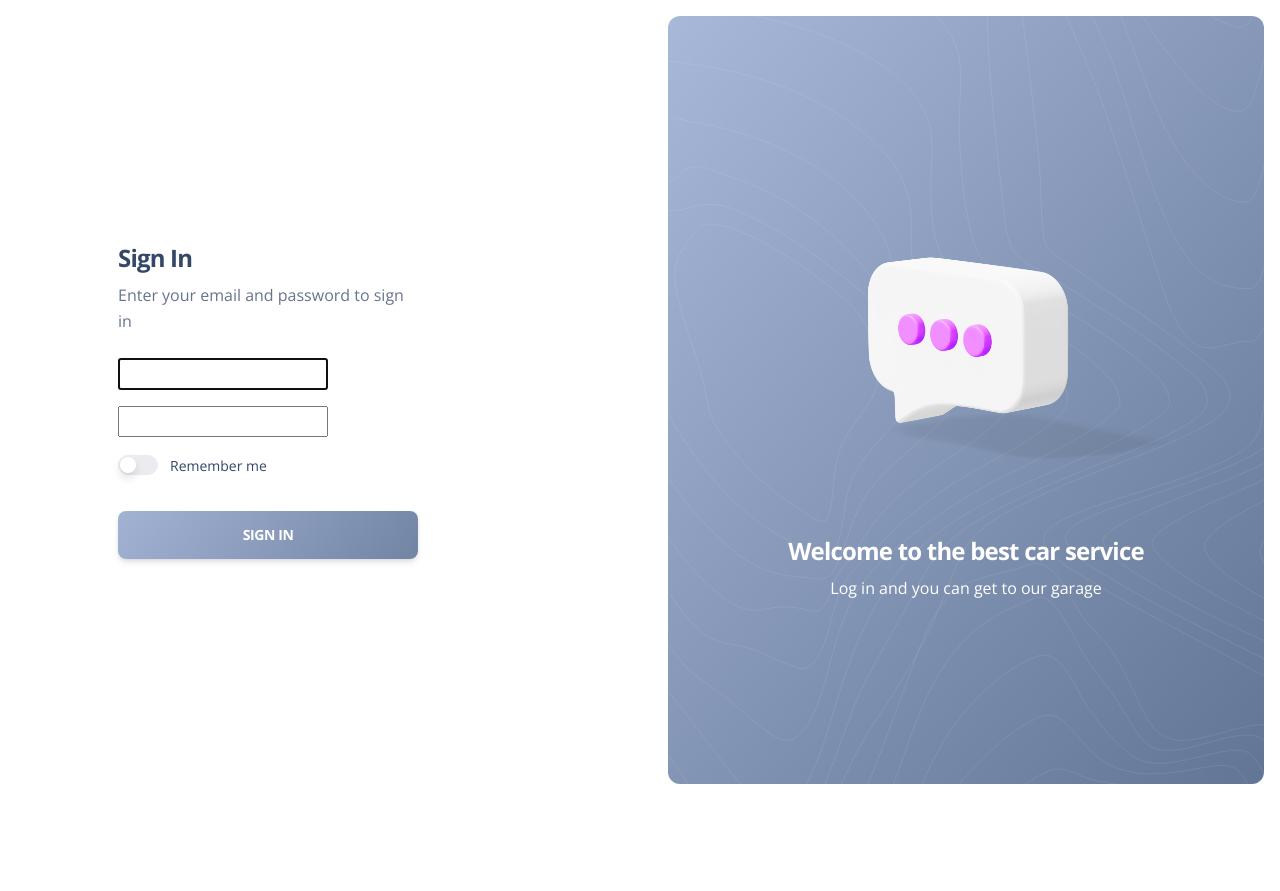
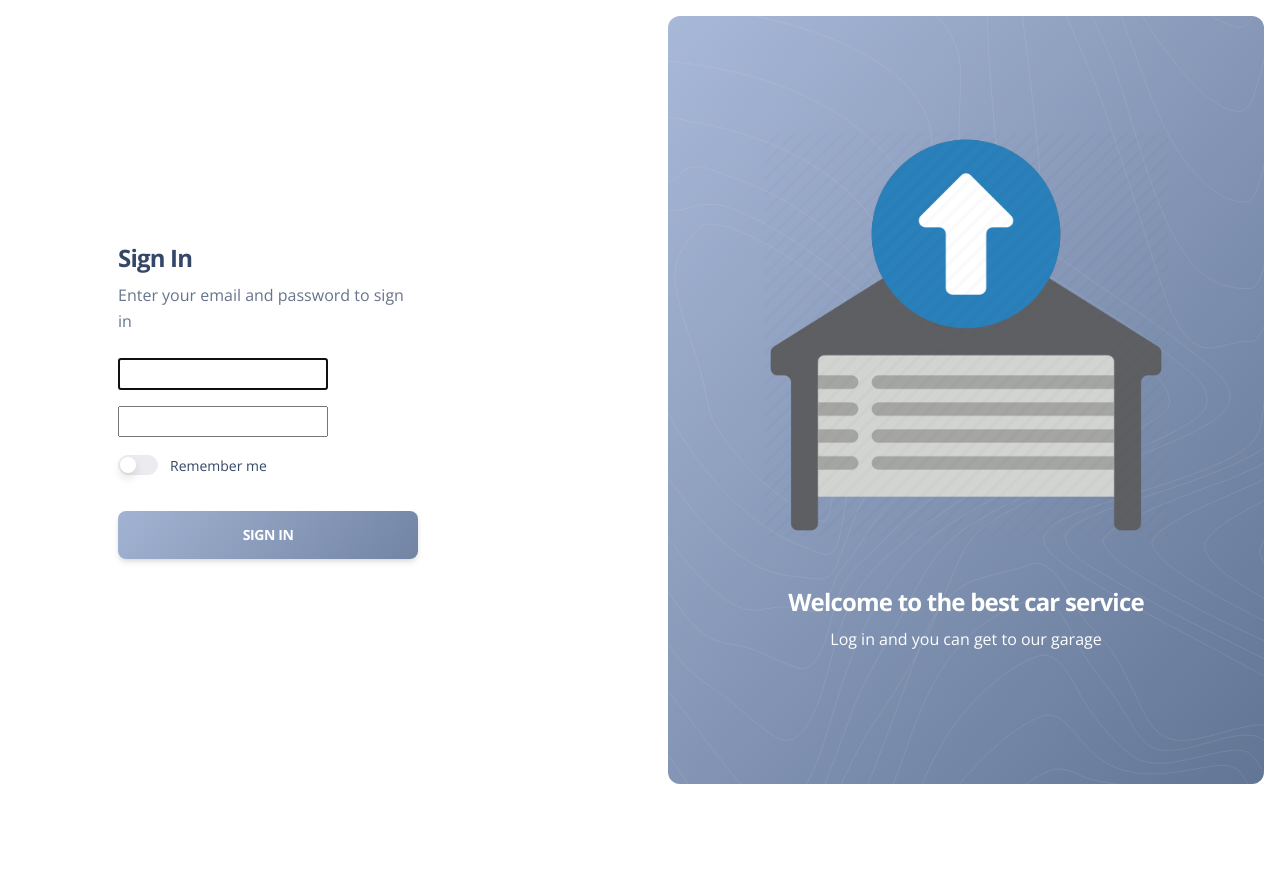
Before and after one commit to DmytroShvetsDev/car-service-station, a Django app: page /accounts/login/ in a window 1280 px wide. Shown: the top 891 px of the page. Run offline with Django 4.2, Linux system fonts and the light colour scheme; parts of the project's set-up code (start-up, migrations or seed data) failed here and were passed over; some libraries are stand-ins or nearby versions.

Commit message:
change the icon on the login page

```diff
--- a/templates/registration/login.html
+++ b/templates/registration/login.html
@@ -46,7 +46,7 @@
           <div class="position-relative bg-gradient-secondary h-100 m-3 px-7 border-radius-lg d-flex flex-column justify-content-center">
             <img src="{% static 'img/shapes/pattern-lines.svg' %}" alt="pattern-lines" class="position-absolute opacity-4 start-0">
             <div class="position-relative">
-              <img class="max-width-500 w-100 position-relative z-index-2" src="{% static 'img/illustrations/chat.png' %}">
+              <img class="max-width-500 w-100 position-relative z-index-2" src="{% static 'img/illustrations/enter-garage.png' %}">
             </div>
             <h4 class="mt-5 text-white font-weight-bolder">Welcome to the best car service</h4>
             <p class="text-white">Log in and you can get to our garage</p>
```
Also changed, not shown: db.sqlite3, static/img/illustrations/chat.png (deleted), static/img/illustrations/enter-garage.png (added).
